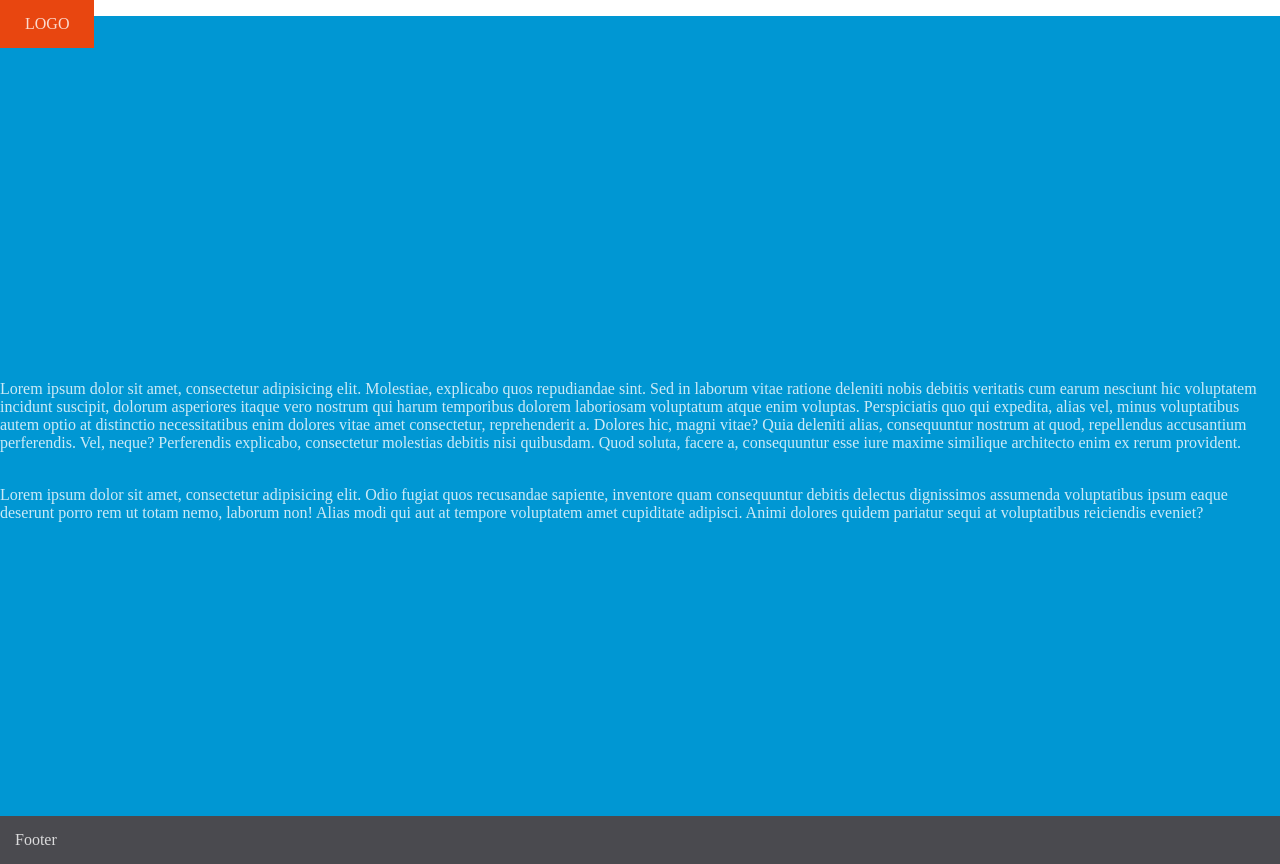
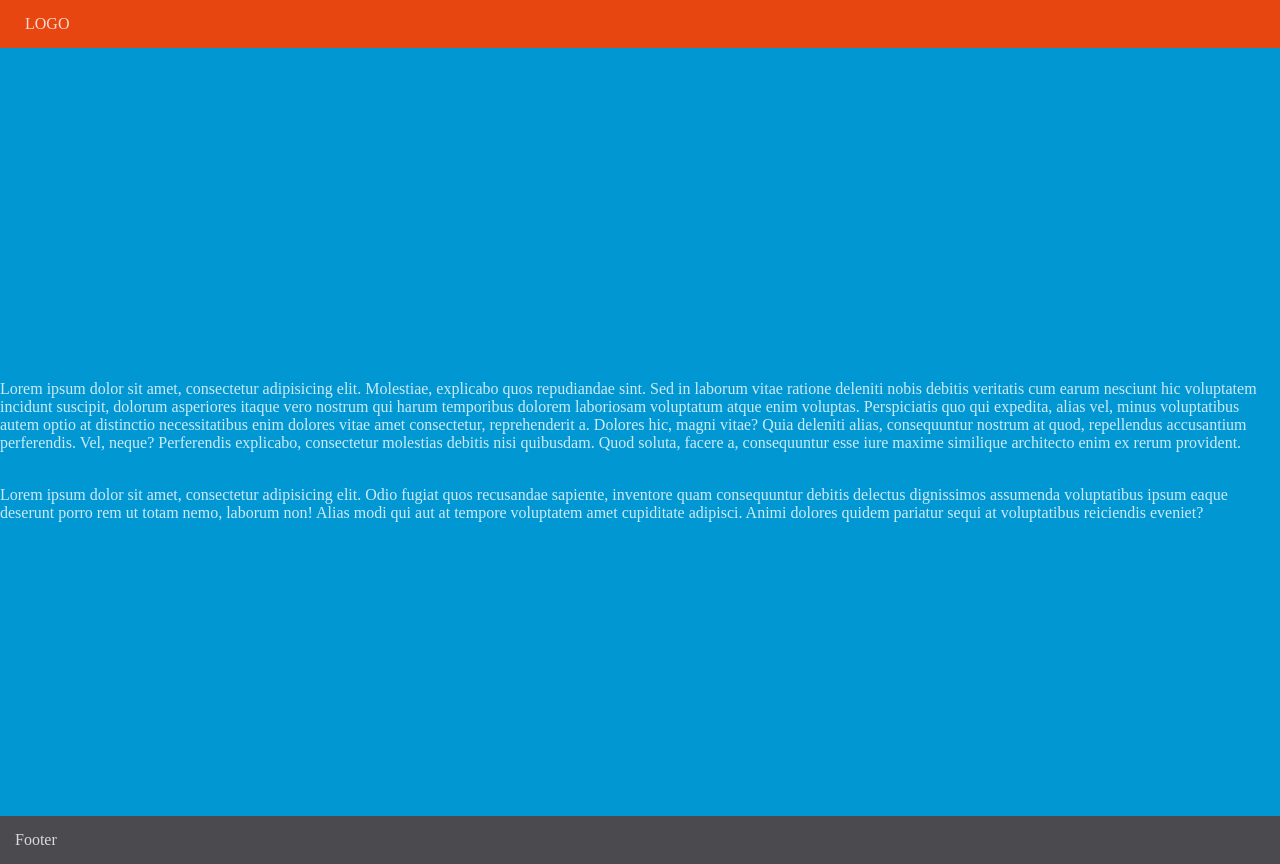
Before and after one commit to joffy69/responsive-mini-project, a plain HTML site: page index.html in a window 1280 px wide. Drawn offline with Linux system fonts and the light colour scheme.

Commit message:
correction to left:/;

```diff
--- a/main.css
+++ b/main.css
@@ -7,7 +7,7 @@ body, html {
 .header {
     position: fixed;
     top: 0;
-    left: 0:
+    left: 0;
     right: 0;
     background-color: #e84610;
     padding: 15px 25px;
```
